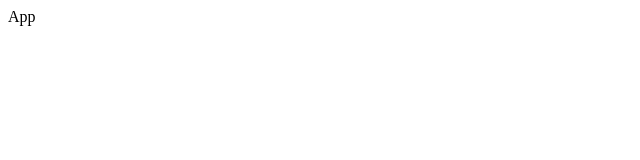
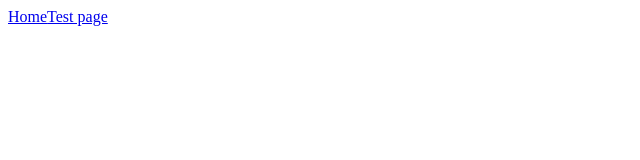
Before and after one commit to AndriyMelnykIt/-heat-sheet, a React (Vite) app: page / in a window 1280 px wide. Shown: the top 160 px of the page, without its empty margins (0-640 px from the left). Built offline with nearby package versions, Linux system fonts and the light colour scheme.

Commit message:
added react-router-dom extension

```diff
--- a/package.json
+++ b/package.json
@@ -11,7 +11,8 @@
   },
   "dependencies": {
     "react": "^18.2.0",
-    "react-dom": "^18.2.0"
+    "react-dom": "^18.2.0",
+    "react-router-dom": "^6.10.0"
   },
   "devDependencies": {
     "@types/react": "^18.0.28",
--- a/src/App.tsx
+++ b/src/App.tsx
@@ -1,11 +1,13 @@
-import React from 'react'
+import React from 'react';
+import { Link } from 'react-router-dom';
 
 const App = () => {
   return (
     <div>
-      App
+      <Link to={'/'}>Home</Link>
+      <Link to={'/test'}>Test page</Link>
     </div>
-  )
-}
+  );
+};
 
-export default App
+export default App;
--- /dev/null
+++ b/src/components/Test.tsx
@@ -0,0 +1,7 @@
+import React from 'react';
+
+const Test = () => {
+  return <div>Test</div>;
+};
+
+export default Test;
--- a/src/main.tsx
+++ b/src/main.tsx
@@ -1,10 +1,13 @@
-import React from 'react'
-import ReactDOM from 'react-dom/client'
-import App from './App.tsx'
-import './index.css'
+import React from 'react';
+import ReactDOM from 'react-dom/client';
+import { RouterProvider } from 'react-router-dom';
+
+import router from './routes/routes';
+
+import './index.css';
 
 ReactDOM.createRoot(document.getElementById('root') as HTMLElement).render(
   <React.StrictMode>
-    <App />
+    <RouterProvider router={router} />
   </React.StrictMode>,
-)
+);
--- /dev/null
+++ b/src/routes/routes.tsx
@@ -0,0 +1,17 @@
+import { createBrowserRouter } from 'react-router-dom';
+
+import App from '../App';
+import Test from '../components/Test';
+
+const router = createBrowserRouter([
+  {
+    path: '/',
+    element: <App />,
+  },
+  {
+    path: '/test',
+    element: <Test />,
+  },
+]);
+
+export default router;
```
Also changed, not shown: 2 other files (tests, documents, lock files or other folders).
